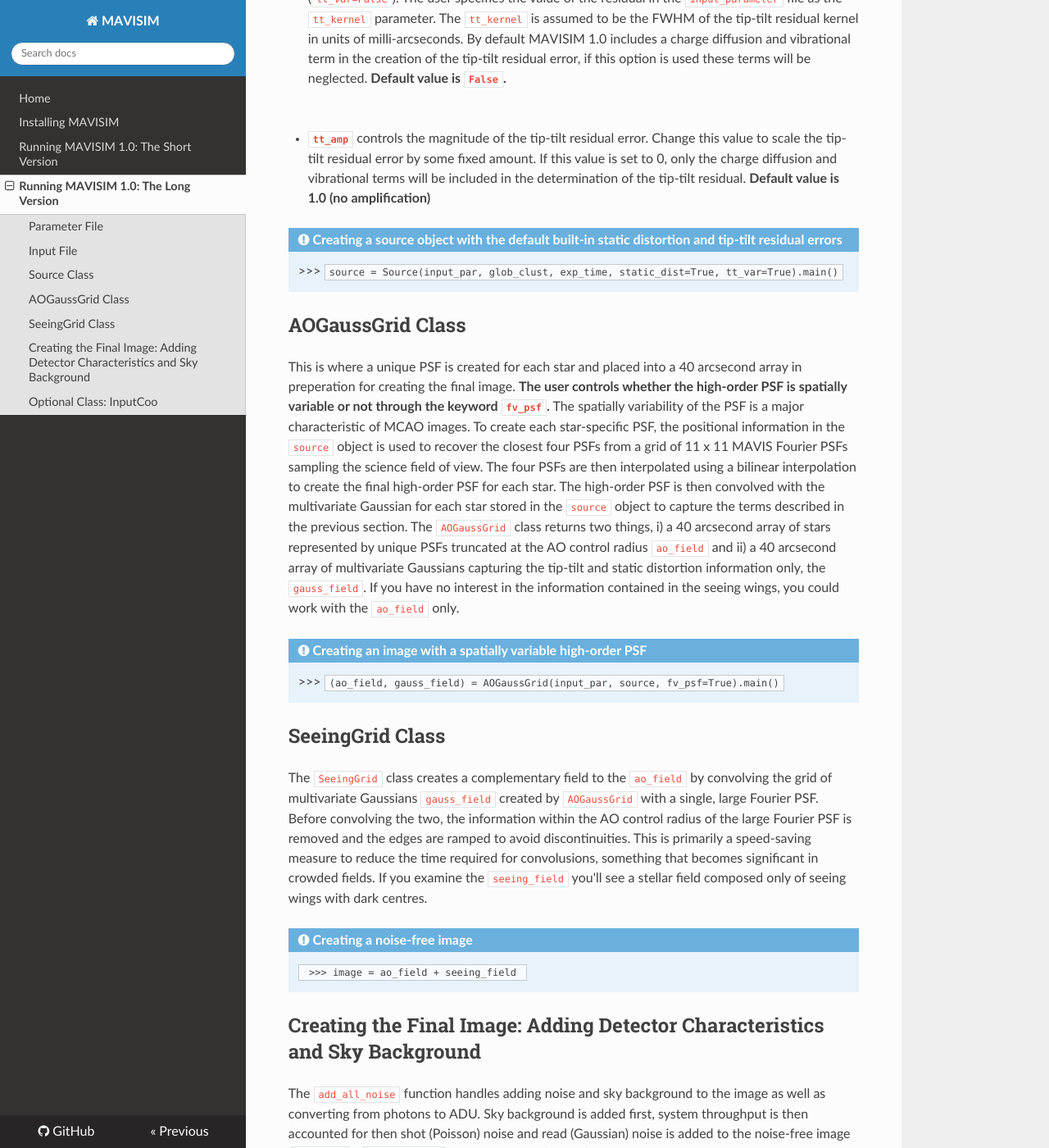
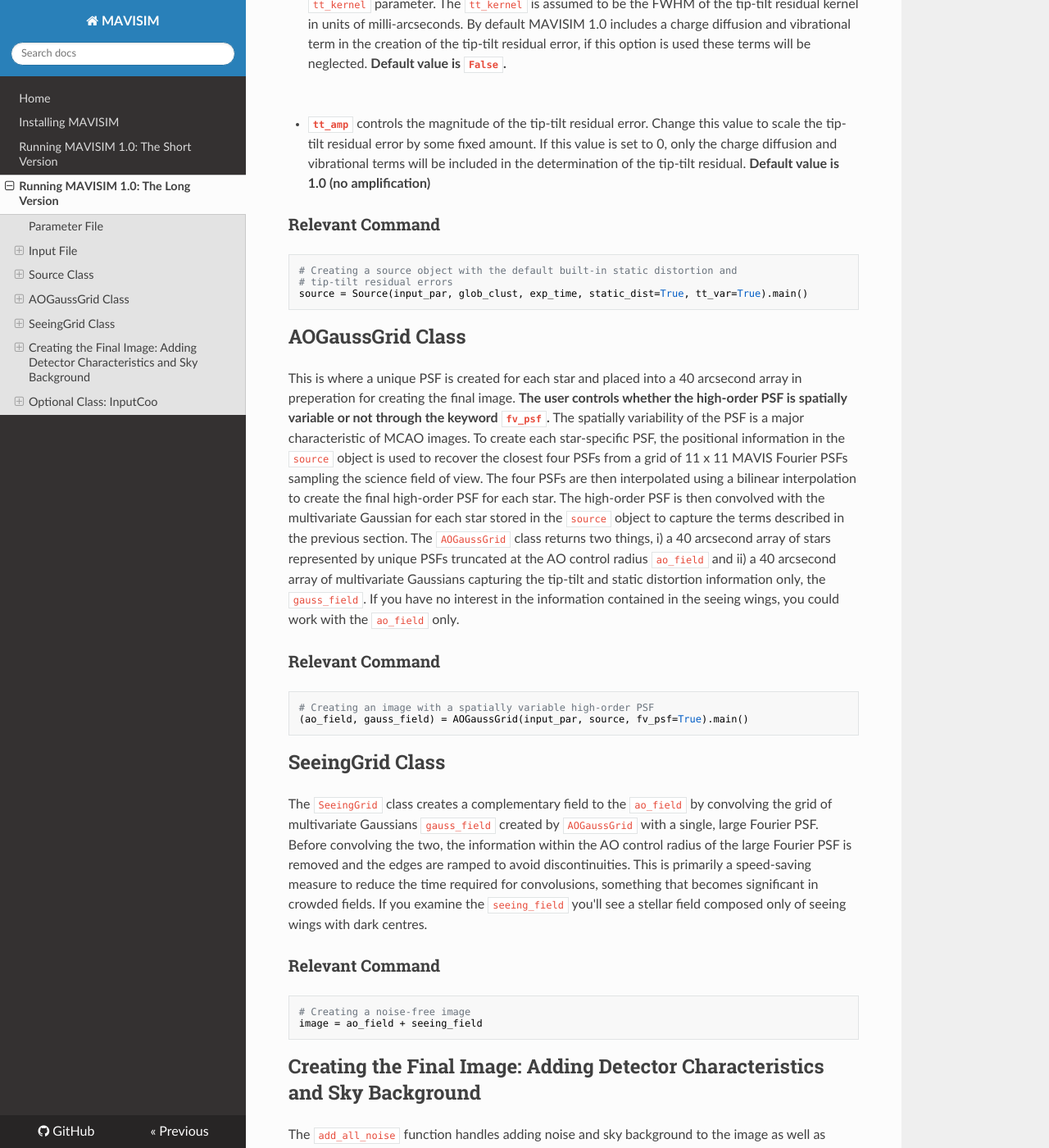
Before and after one commit to smonty93/MAVISIM, an MkDocs documentation site: the page built from docs/runningmavisim.md, in a window 1280 px wide and 1400 px high, scrolled down 2198 px. Shown: the whole window at 82% size. Built offline with MkDocs 1.6.1, drawn with Linux system fonts in a browser that asks for light colours; nearby versions of some CDN libraries; some of the changed text lies outside the part shown.

````diff
--- a/docs/runningmavisim.md
+++ b/docs/runningmavisim.md
@@ -28,12 +27,12 @@ MAVISIM 1.0 can **only** parse an input list of point sources at this time (stay
 | PM_Y |  mas/year | Not essential (can set to 0) - can be projected or de-projected proper motion |
 | **Flux** | **photons/s** | **Used to scale the Gaussian representation of each star, multipled by the exposure time for final flux** |
 
-<div class="admonition note">
-<p class="admonition-title">Loading the input catalogue and specifying the exposure time</p>
-<p> <code>>>> glob_clust = input_par.input_file </code><br>
-<code>>>> exp_time = 30</code>
-</p>
-</div>
+### Relevant Command
+```python
+#Loading the input catalogue and specifying the exposure time
+glob_clust = input_par.input_file
+exp_time = 30
+```
 ## Source Class
 
 This where the user can specify the bulk of the astrometric error terms along with the exposure time. Both the tip-tilt residual errors associated with the natural guide star constellation and static distortion introduced by the MAVIS optics are tuned in this object. The remaining high-order PSF spatial variability is dealt with in the AOGaussGrid object. The `Source` class handles all the user specifications and returns a source object that is used in tandem with the MAVIS Fourier PSF to create the final image. The user has the option to change the following keywords:  `static_dist`, `stat_amp`, `tt_var`, `user_tt` and `tt_amp`. The following is a description of each keyword, including the default values.
@@ -44,39 +43,42 @@ This where the user can specify the bulk of the astrometric error terms along wi
 - **`user_tt`** specifies whether the user would like **fix the tip-tilt residual error** as a specific value described by a single Gaussian kernel. This option only works when the tip-tilt residual is *static* (`tt_var=False`). The user specifies the value of the residual in the `input_parameter` file as the `tt_kernel` parameter. The `tt_kernel` is assumed to be the FWHM of the tip-tilt residual kernel in units of milli-arcseconds. By default MAVISIM 1.0 includes a charge diffusion and vibrational term in the creation of the tip-tilt residual error, if this option is used these terms will be neglected. **Default value is `False`.**<p>&nbsp;</p>
 - **`tt_amp`** controls the magnitude of the tip-tilt residual error. Change this value to scale the tip-tilt residual error by some fixed amount. If this value is set to 0, only the charge diffusion and vibrational terms will be included in the determination of the tip-tilt residual. **Default value is 1.0 (no amplification)**
 
-<div class="admonition note">
-<p class="admonition-title">Creating a source object with the default built-in static distortion and tip-tilt residual errors</p>
-<p> >>> <code>source = Source(input_par, glob_clust, exp_time, static_dist=True, tt_var=True).main()</code>
-</div>
+### Relevant Command
+```python
+# Creating a source object with the default built-in static distortion and
+# tip-tilt residual errors
+source = Source(input_par, glob_clust, exp_time, static_dist=True, tt_var=True).main()
+```
 
 
 ## AOGaussGrid Class
 This is where a unique PSF is created for each star and placed into a 40 arcsecond array in preperation for creating the final image. **The user controls whether the high-order PSF is spatially variable or not through the keyword `fv_psf`.** The spatially variability of the PSF is a major characteristic of MCAO images. To create each star-specific PSF, the positional information in the `source` object is used to recover the closest four PSFs from a grid of 11 x 11 MAVIS Fourier PSFs sampling the science field of view. The four PSFs are then interpolated using a bilinear interpolation to create the final high-order PSF for each star. The high-order PSF is then convolved with the multivariate Gaussian for each star stored in the `source` object to capture the terms described in the previous section. The `AOGaussGrid` class returns two things, i) a 40 arcsecond array of stars represented by unique PSFs truncated at the AO control radius `ao_field` and ii) a 40 arcsecond array of multivariate Gaussians capturing the tip-tilt and static distortion information only, the `gauss_field`. If you have no interest in the information contained in the seeing wings, you could work with the `ao_field` only.
 
-<div class="admonition note">
-<p class="admonition-title">Creating an image with a spatially variable high-order PSF</p>
-<p>
-	>>> <code>(ao_field, gauss_field) = AOGaussGrid(input_par, source, fv_psf=True).main()</code>
-</p>
-</div>
+### Relevant Command
+```python
+# Creating an image with a spatially variable high-order PSF
+(ao_field, gauss_field) = AOGaussGrid(input_par, source, fv_psf=True).main()
+```
 
 ## SeeingGrid Class
 The `SeeingGrid` class creates a complementary field to the `ao_field` by convolving the grid of multivariate Gaussians `gauss_field` created by `AOGaussGrid` with a single, large Fourier PSF. Before convolving the two, the information within the AO control radius of the large Fourier PSF is removed and the edges are ramped to avoid discontinuities. This is primarily a speed-saving measure to reduce the time required for convolusions, something that becomes significant in crowded fields. If you examine the `seeing_field` you'll see a stellar field composed only of seeing wings with dark centres.
 
-<div class="admonition note">
-<p class="admonition-title">Creating a noise-free image</p>
-<p><code> >>> image = ao_field + seeing_field </code></p>
-</div>
+### Relevant Command
+```python
+# Creating a noise-free image
+image = ao_field + seeing_field
+```
 
 ## Creating the Final Image: Adding Detector Characteristics and Sky Background
 The `add_all_noise` function handles adding noise and sky background to the image as well as converting from photons to ADU. Sky background is added first, system throughput is then accounted for then shot (Poisson) noise and read (Gaussian) noise is added to the noise-free image (<code>ao_field</code> + <code>seeing_field</code>). The final image (+noise) is converted first to electrons accounting for the detector quantum efficiency then to ADU assuming a detector gain and saturation point. Saturated stars are capped.
 
 The final image (+noise) is larger than the actual MAVIS science field of view and must be trimmed down to simulate the 4k x 4k detector. The image is initially larger by `input_par.buffer` arcseconds to capture the effects of stray light from stars outside the MAVIS field. This is done in an effort to be more realistic. The `trim_image` function is then used to trim the final image to the correct size. It can also be used to trim a catalogue of the input source positions if desired (see the next section).
 
-<div class="admonition note">
-<p class="admonition-title">Creating the final image</p>
-<p><code> >>> final_image = add_all_noise(input_par, image, source.meta["exp_time"]) </code></p>
-</div>
+### Relevant Command
+```python
+# Creating the final image
+final_image = add_all_noise(input_par, image, source.meta["exp_time"])
+```
 
 <div class="admonition tip">
 <p class="admonition-title">Stacking Images</p>
@@ -90,7 +92,8 @@ This is an optional class that can be used to format an input catalogue of sourc
 | -- | ---- | -- | --  |-- |-- |-- |-- |-- |-- |-- |-- |
 | .. | photons | degrees | degrees | pixels |  pixels | arcseconds | pixels | pixels | pixels | arcseconds | pixels |
 
-<div class="admonition note">
-<p class="admonition-title">Creating a catalogue of the input source positions</p>
-<p><code> >>> input_coo = InputCoo(input_par, source).main() </code></p>
-</div>
+### Relevant Command
+```python
+# Creating a catalogue of the input source positions</p>
+input_coo = InputCoo(input_par, source).main()
+```
--- a/input_parameters.py
+++ b/input_parameters.py
@@ -9,7 +9,7 @@ import numpy as np
 path_to_mavisim = "/Users/stephanie/Dropbox/ANUResearch/AO/MAVISIM1/mavisim/" # location of the mavisim directory
 path_to_data = path_to_mavisim + "data/"	# location of the data files MAVISIM needs to run (the big PSF, PSF database, the TT jitter map database, the file of weights)
 
-input_file = ascii.read(path_to_data + "ngc3201_mavisim_input0year_imbh_4000stars2_radecFixedFlux") # input catalogue to simulate
+input_file = ascii.read(path_to_data + "example/ngc3201_mavisim_input0year_imbh_4000stars2_radecFixedFlux") # input catalogue to simulate
 
 filter = "V" 		 # specify the closest broadband filter to the monochromatic wavelength being studied (e.g. 550nm -> V)
 psf_wavelength = 550 # nm, the wavelength of the PSF database of choice
````
Also changed, not shown: other parts of docs/runningmavisim.md (+0 -1 lines), docs/install.md (+1 -1 lines), docs/runningmavisimshort.md (+0 -1 lines), 1 other file.
